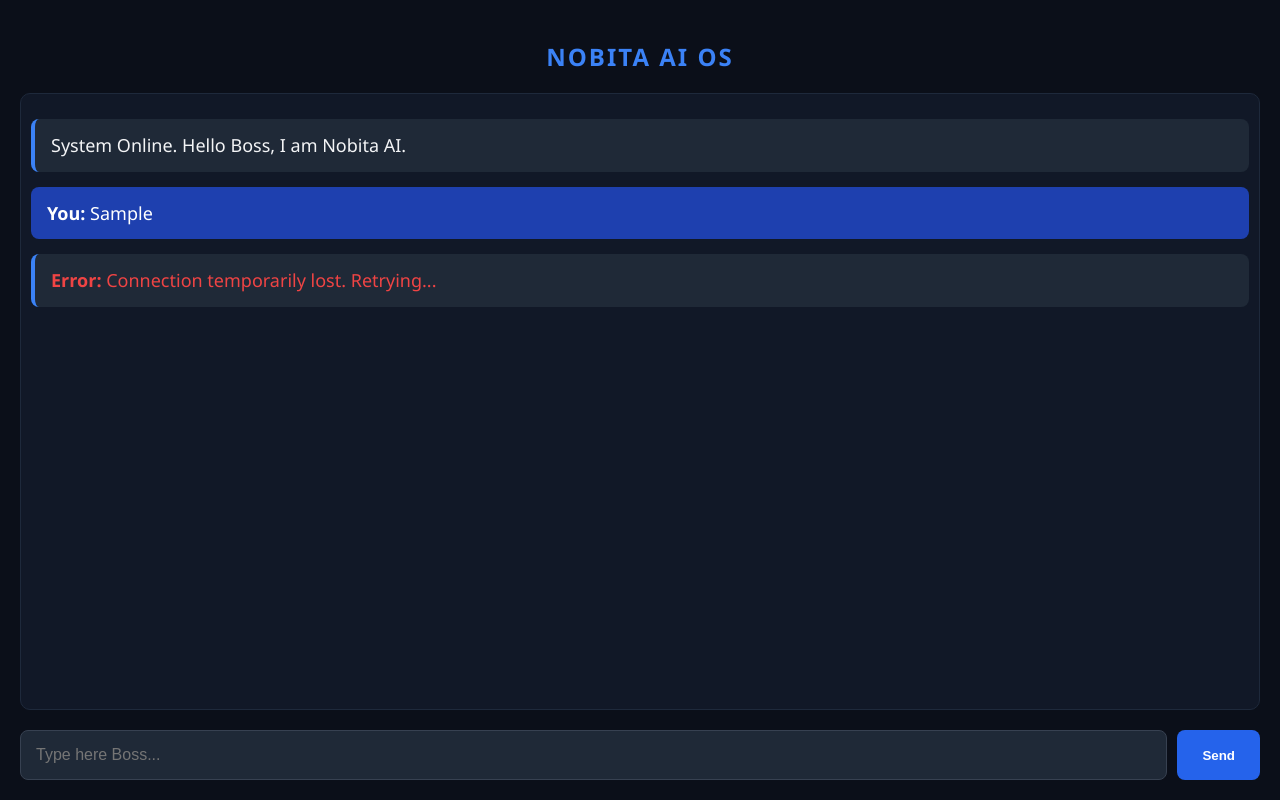
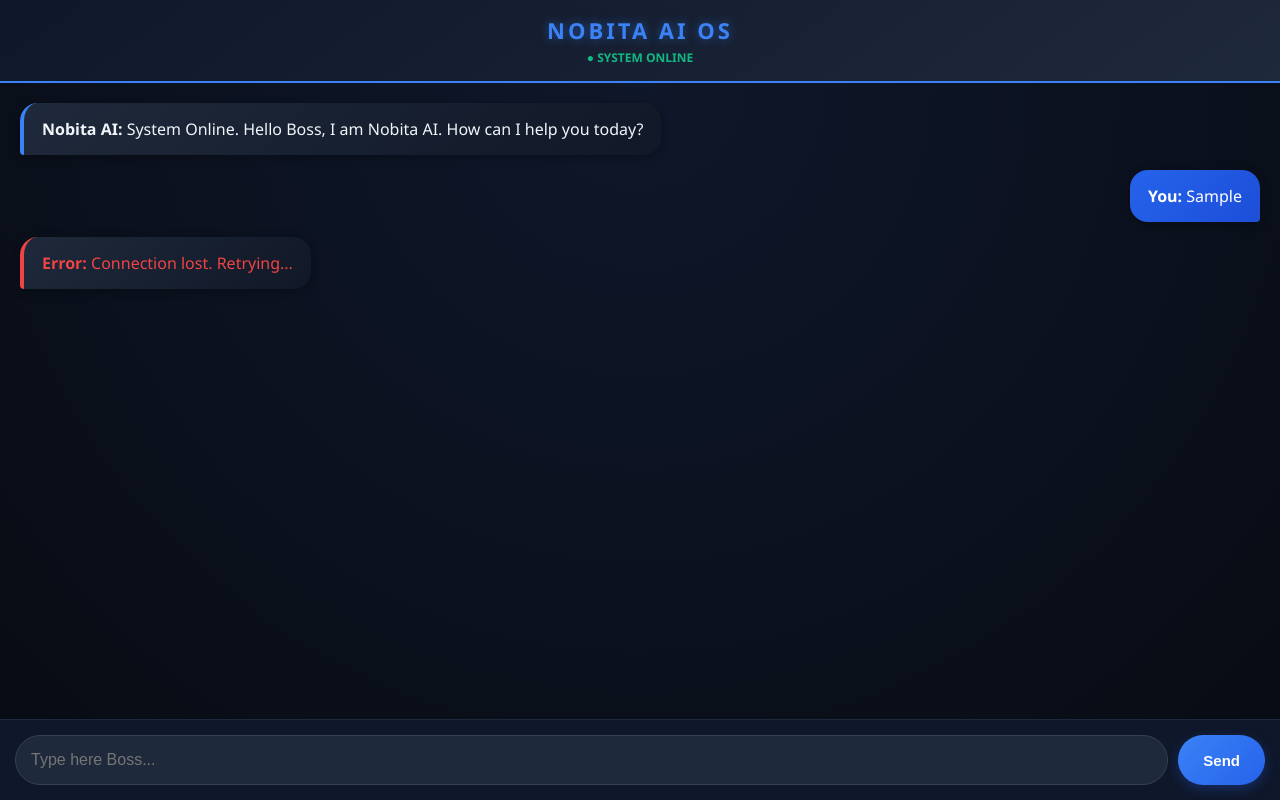
Before and after one commit to SAMAD9331/Nobita-ai, a plain HTML site: page index.html in a window 1280 px wide. Both pictures are taken after typing "Sample" into the empty fields and a click on the button "Send". Drawn offline with Linux system fonts and the light colour scheme; no server answers.

Commit message:
index.html

```diff
--- a/index.html
+++ b/index.html
@@ -5,124 +5,226 @@
     <meta name="viewport" content="width=device-width, initial-scale=1.0">
     <title>Nobita AI OS</title>
     <style>
+        * {
+            box-sizing: border-box;
+            margin: 0;
+            padding: 0;
+        }
         body {
-            background-color: #0b0f19;
-            color: #ffffff;
-            font-family: 'Segoe UI', Tahoma, Geneva, Verdana, sans-serif;
-            margin: 0;
+            background-color: #080c14;
+            color: #e2e8f0;
+            font-family: 'Segoe UI', Roboto, Helvetica, Arial, sans-serif;
+            display: flex;
+            flex-direction: column;
+            height: 100vh;
+            overflow: hidden;
+        }
+        /* Top Bar Style */
+        .header {
+            text-align: center;
+            padding: 15px;
+            background: linear-gradient(145deg, #0f172a, #1e293b);
+            border-bottom: 2px solid #3b82f6;
+            box-shadow: 0 4px 20px rgba(59, 130, 246, 0.2);
+        }
+        .header h2 {
+            color: #3b82f6;
+            font-size: 22px;
+            letter-spacing: 3px;
+            text-transform: uppercase;
+            text-shadow: 0 0 10px rgba(59, 130, 246, 0.5);
+        }
+        .header p {
+            font-size: 12px;
+            color: #10b981;
+            margin-top: 4px;
+            font-weight: bold;
+        }
+        /* Chat Area */
+        #chat-container {
+            flex: 1;
+            overflow-y: auto;
             padding: 20px;
             display: flex;
             flex-direction: column;
-            height: 100vh;
-            box-sizing: border-box;
+            gap: 15px;
+            background: radial-gradient(circle at top, #0f172a 0%, #080c14 100%);
         }
-        #chat-container {
-            flex: 1;
-            overflow-y: auto;
-            padding: 10px;
-            border: 1px solid #1e293b;
-            border-radius: 10px;
-            background: #111827;
-            margin-bottom: 20px;
+        /* Beautiful Chat Bubbles */
+        .message {
+            max-width: 85%;
+            padding: 14px 18px;
+            border-radius: 18px;
+            font-size: 16px;
+            line-height: 1.5;
+            box-shadow: 0 2px 10px rgba(0,0,0,0.3);
+            word-wrap: break-word;
+            animation: fadeIn 0.3s ease-in-out;
         }
-        .message {
-            margin: 15px 0;
-            padding: 12px 16px;
-            border-radius: 8px;
-            /* Yahan font size bada kiya hai takki saaf padha ja sake */
-            font-size: 18px;
-            line-height: 1.6;
+        @keyframes fadeIn {
+            from { opacity: 0; transform: translateY(10px); }
+            to { opacity: 1; transform: translateY(0); }
         }
         .user {
-            background-color: #1e40af;
+            background: linear-gradient(135deg, #2563eb, #1d4ed8);
+            color: #ffffff;
             align-self: flex-end;
-            color: #white;
+            border-bottom-right-radius: 4px;
         }
         .ai {
-            background-color: #1f2937;
+            background: linear-gradient(135deg, #1e293b, #111827);
+            color: #f1f5f9;
+            align-self: flex-start;
+            border-bottom-left-radius: 4px;
             border-left: 4px solid #3b82f6;
-            color: #f3f4f6; /* Bright text color */
         }
+        /* Glowing Loading Screen/Animation */
+        .loading-bubble {
+            align-self: flex-start;
+            background: #1e293b;
+            padding: 12px 20px;
+            border-radius: 15px;
+            display: none;
+            align-items: center;
+            gap: 5px;
+        }
+        .dot {
+            width: 8px;
+            height: 8px;
+            background-color: #3b82f6;
+            border-radius: 50%;
+            animation: bounce 1.4s infinite ease-in-out both;
+        }
+        .dot:nth-child(1) { animation-delay: -0.32s; }
+        .dot:nth-child(2) { animation-delay: -0.16s; }
+        @keyframes bounce {
+            0%, 80%, 100% { transform: scale(0); }
+            40% { transform: scale(1.0); }
+        }
+        /* Input Area Style */
         #input-container {
             display: flex;
+            padding: 15px;
+            background: #0f172a;
+            border-top: 1px solid #1e293b;
             gap: 10px;
         }
         input {
             flex: 1;
             padding: 15px;
-            border-radius: 8px;
-            border: 1px solid #374151;
-            background: #1f2937;
+            border-radius: 25px;
+            border: 1px solid #334155;
+            background: #1e293b;
             color: white;
             font-size: 16px;
+            outline: none;
+            transition: all 0.3s;
+        }
+        input:focus {
+            border-color: #3b82f6;
+            box-shadow: 0 0 10px rgba(59, 130, 246, 0.3);
         }
         button {
-            padding: 15px 25px;
-            background: #2563eb;
+            padding: 0 25px;
+            background: linear-gradient(135deg, #3b82f6, #2563eb);
             color: white;
             border: none;
-            border-radius: 8px;
+            border-radius: 25px;
             cursor: pointer;
             font-weight: bold;
+            font-size: 15px;
+            box-shadow: 0 4px 12px rgba(37, 99, 235, 0.3);
+            transition: transform 0.1s;
+        }
+        button:active {
+            transform: scale(0.95);
         }
     </style>
 </head>
 <body>
 
-    <h2 style="text-align: center; color: #3b82f6; letter-spacing: 2px;">NOBITA AI OS</h2>
+    <div class="header">
+        <h2>Nobita AI OS</h2>
+        <p>● SYSTEM ONLINE</p>
+    </div>
 
-    <div id="chat-container" id="chatBox">
-        <div class="message ai">System Online. Hello Boss, I am Nobita AI.</div>
+    <div id="chat-container">
+        <div class="message ai"><b>Nobita AI:</b> System Online. Hello Boss, I am Nobita AI. How can I help you today?</div>
+        <div class="loading-bubble" id="loadingBubble">
+            <div class="dot"></div>
+            <div class="dot"></div>
+            <div class="dot"></div>
+        </div>
     </div>
 
     <div id="input-container">
-        <input type="text" id="userInput" placeholder="Type here Boss...">
+        <input type="text" id="userInput" placeholder="Type here Boss..." onkeypress="handleKeyPress(event)">
         <button onclick="sendMessage()">Send</button>
     </div>
 
     <script>
-        // Yahan humne AI ka dimaag ekdum set kar diya hai
         const systemPrompt = "You are Nobita AI, a highly intelligent, polite, and loyal AI assistant created by your Boss (SAMAD). Always speak in clean, natural, and easy-to-understand Hinglish/Hindi. Avoid broken words, weird translation artifacts, or robotic language. Treat the user as your respected Boss and friend.";
+
+        function handleKeyPress(event) {
+            if (event.key === 'Enter') {
+                sendMessage();
+            }
+        }
 
         async function sendMessage() {
             const inputField = document.getElementById('userInput');
             const chatContainer = document.getElementById('chat-container');
+            const loadingBubble = document.getElementById('loadingBubble');
             const text = inputField.value.trim();
 
             if(!text) return;
 
-            // User message show karo
+            // User Message display karo
             chatContainer.innerHTML += `<div class="message user"><b>You:</b> ${text}</div>`;
             inputField.value = '';
+
+            // Loading animation ko chat ke end me move karo aur dikhao
+            chatContainer.appendChild(loadingBubble);
+            loadingBubble.style.display = 'flex';
             chatContainer.scrollTop = chatContainer.scrollHeight;
 
             try {
-                // Pollinations API with clean text settings
                 const response = await fetch(`https://text.pollinations.ai/${encodeURIComponent(text)}?system=${encodeURIComponent(systemPrompt)}&private=true`);
 
                 if (!response.ok) throw new Error('Network error');
 
                 const reply = await response.text();
 
-                // AI message show karo (Clean font size ke sath)
+                // Loading band karo
+                loadingBubble.style.display = 'none';
+
+                // AI Message Display karo
                 chatContainer.innerHTML += `<div class="message ai"><b>Nobita AI:</b> ${reply}</div>`;
                 chatContainer.scrollTop = chatContainer.scrollHeight;
 
-                // Agar voice feature active hai toh yahan voice code automatic trigger hoga
-                speak(reply);
+                // WebView voice trigger optimize karne ke liye
+                setTimeout(() => { speak(reply); }, 100);
 
             } catch (error) {
-                chatContainer.innerHTML += `<div class="message ai" style="color: #ef4444;"><b>Error:</b> Connection temporarily lost. Retrying...</div>`;
+                loadingBubble.style.display = 'none';
+                chatContainer.innerHTML += `<div class="message ai" style="color: #ef4444; border-left-color: #ef4444;"><b>Error:</b> Connection lost. Retrying...</div>`;
+                chatContainer.scrollTop = chatContainer.scrollHeight;
             }
         }
 
         function speak(text) {
             if ('speechSynthesis' in window) {
-                // Pehle se chal rahi voice ko stop karo
-                window.speechSynthesis.cancel();
-                const utterance = new SpeechSynthesisUtterance(text);
-                utterance.lang = 'hi-IN'; // Hindi voice
+                window.speechSynthesis.cancel(); // Purani voice clean karo
+
+                // Clean punctuation for smooth mobile TTS reading
+                const cleanText = text.replace(/[*#_\\-]/g, '');
+
+                const utterance = new SpeechSynthesisUtterance(cleanText);
+                utterance.lang = 'hi-IN';
                 utterance.rate = 1.0;
+                utterance.pitch = 1.0;
+
+                // Android WebView force trigger
                 window.speechSynthesis.speak(utterance);
             }
         }
```
